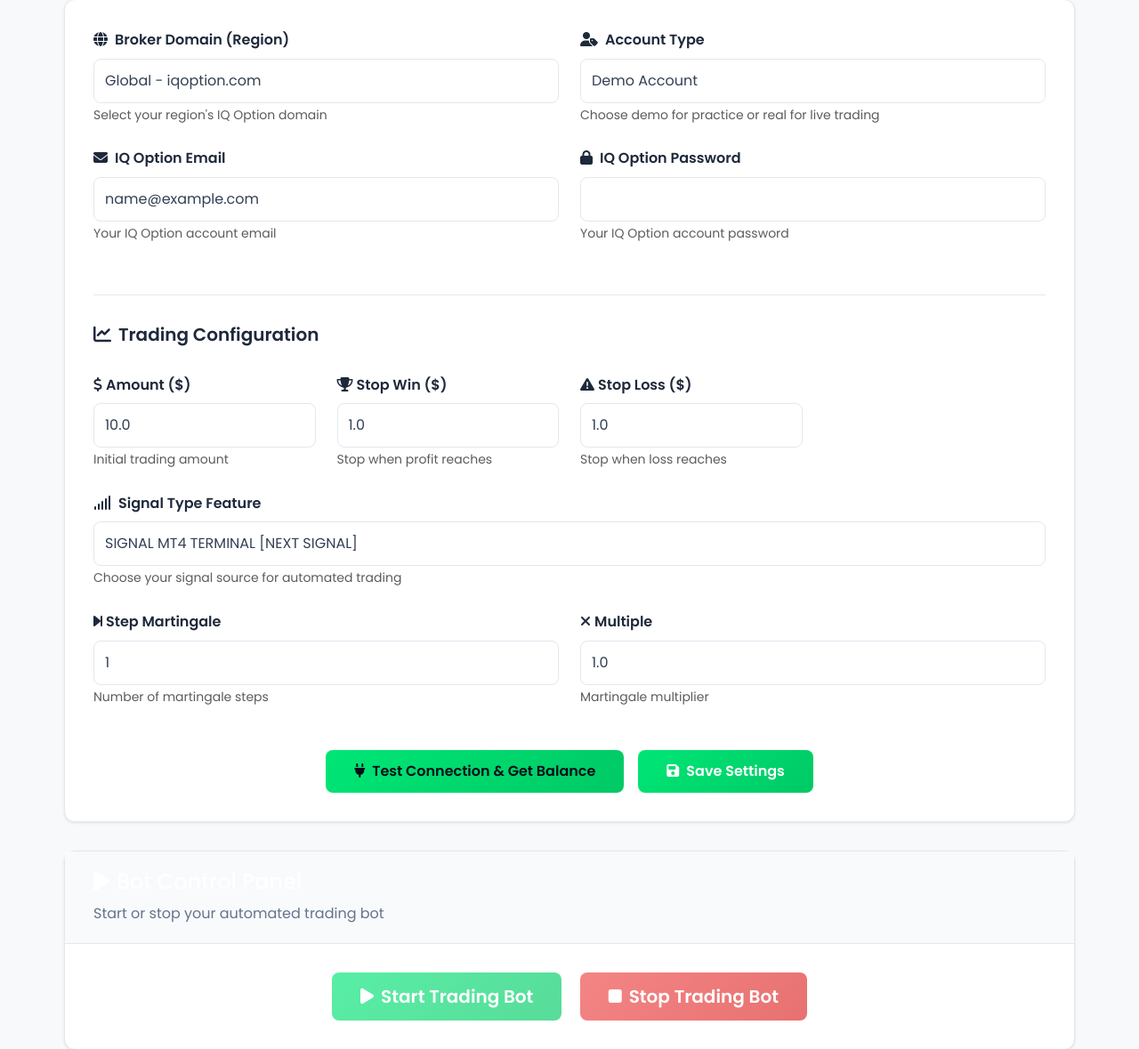
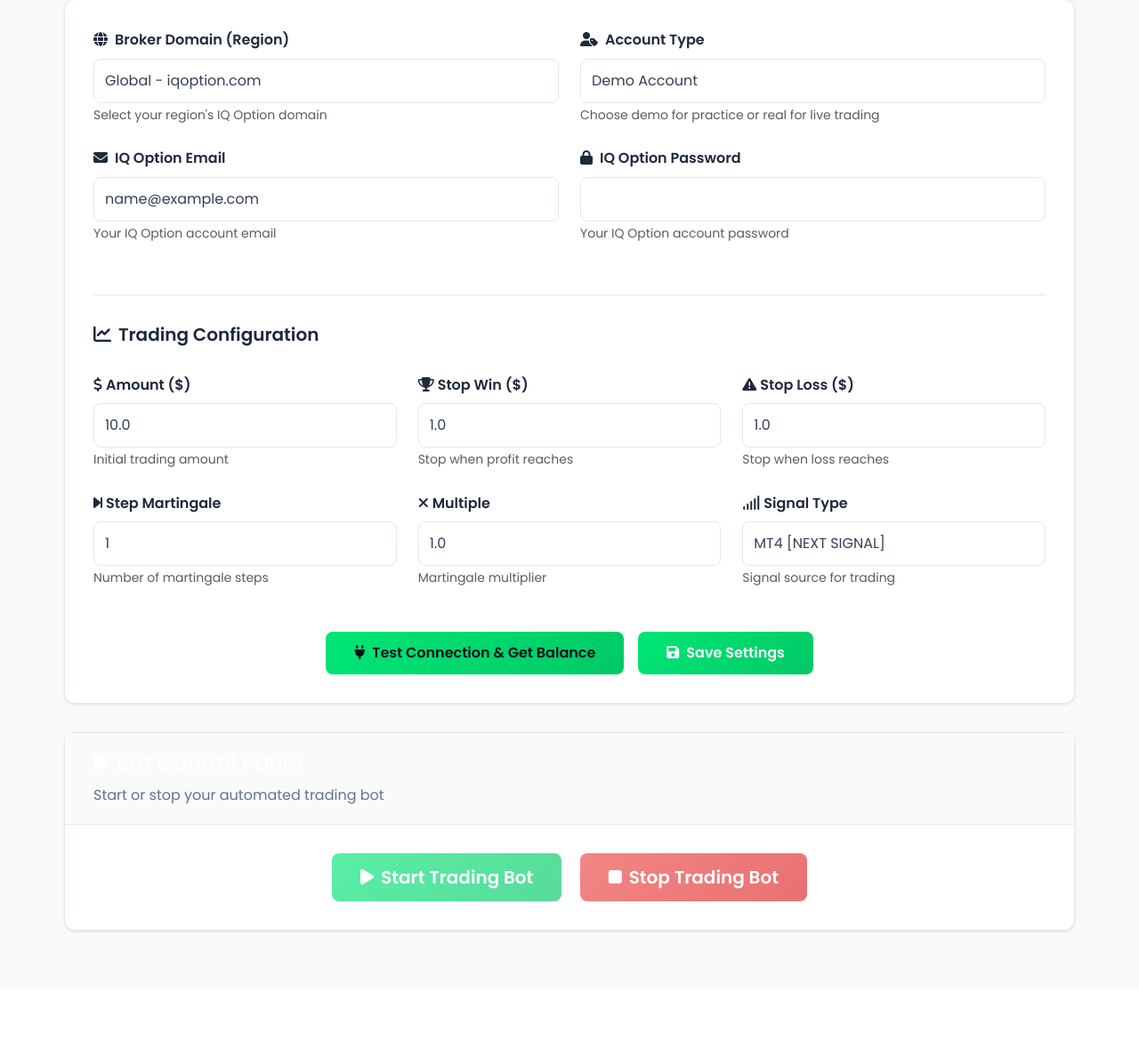
Before and after one commit to rahmangunawans/TradeForce, a Flask app: page /bot-settings in a window 1280 px wide. Shown: the part 322-1501 px from the top of the page at 89% size. After the commit the page ends 1370 px from the top, so only its background shows below. Run offline with Flask 3, Linux system fonts and the light colour scheme; a user stored in the database is signed in; tables that the repository leaves empty hold one stand-in row (values such as "Sample post").

Commit message:
Improve trading configuration layout and organization
Restructures the `bot_settings.html` template to improve the layout of trading configuration options by adjusting column sizes and grouping related settings into new rows.

Replit-Commit-Author: Agent
Replit-Commit-Session-Id: e4e3bba8-8395-4ebc-b4d6-9b365cd2066e
Replit-Commit-Checkpoint-Type: full_checkpoint
Replit-Commit-Screenshot-Url: https://storage.googleapis.com/screenshot-production-us-central1/e3c5f109-d270-4dca-aef4-be2f7a65422c/e4e3bba8-8395-4ebc-b4d6-9b365cd2066e/VZnlq2E

```diff
--- a/templates/bot_settings.html
+++ b/templates/bot_settings.html
@@ -362,9 +362,9 @@
                     <h5><i class="fas fa-chart-line me-2"></i>Trading Configuration</h5>
                 </div>
 
-                <!-- Basic Settings -->
+                <!-- Row 1: Basic Trading Settings -->
                 <div class="row">
-                    <div class="col-md-3">
+                    <div class="col-md-4">
                         <div class="form-group">
                             <label for="tradingAmount" class="form-label">
                                 <i class="fas fa-dollar-sign me-1"></i>Amount ($)
@@ -376,7 +376,7 @@
                         </div>
                     </div>
 
-                    <div class="col-md-3">
+                    <div class="col-md-4">
                         <div class="form-group">
                             <label for="stopWin" class="form-label">
                                 <i class="fas fa-trophy me-1"></i>Stop Win ($)
@@ -388,7 +388,7 @@
                         </div>
                     </div>
 
-                    <div class="col-md-3">
+                    <div class="col-md-4">
                         <div class="form-group">
                             <label for="stopLoss" class="form-label">
                                 <i class="fas fa-exclamation-triangle me-1"></i>Stop Loss ($)
@@ -399,41 +399,11 @@
                             <small class="form-text text-muted">Stop when loss reaches</small>
                         </div>
                     </div>
-
                 </div>
 
-                <!-- Signal Type Feature -->
+                <!-- Row 2: Martingale & Signal Settings -->
                 <div class="row">
-                    <div class="col-md-12">
-                        <div class="form-group">
-                            <label for="signalType" class="form-label">
-                                <i class="fas fa-signal me-2"></i>Signal Type Feature
-                            </label>
-                            <select class="form-control" id="signalType" name="signal_type">
-                                <option value="mt4_next_signal" {% if settings and settings.signal_type == 'mt4_next_signal' %}selected{% endif %}>
-                                    SIGNAL MT4 TERMINAL [NEXT SIGNAL]
-                                </option>
-                                <option value="mt4_next_candle" {% if settings and settings.signal_type == 'mt4_next_candle' %}selected{% endif %}>
-                                    SIGNAL MT4 TERMINAL [NEXT CANDLE]
-                                </option>
-                                <option value="tradingview_next_signal" {% if settings and settings.signal_type == 'tradingview_next_signal' %}selected{% endif %}>
-                                    SIGNAL TRADINGVIEW [NEXT SIGNAL]
-                                </option>
-                                <option value="tradingview_next_candle" {% if settings and settings.signal_type == 'tradingview_next_candle' %}selected{% endif %}>
-                                    SIGNAL TRADINGVIEW [NEXT CANDLE]
-                                </option>
-                                <option value="manual_input" {% if settings and settings.signal_type == 'manual_input' %}selected{% endif %}>
-                                    SIGNAL INPUT (2022-06-19 19:09:00,EURUSD,CALL OR PUT,1(TIMEFRAME))
-                                </option>
-                            </select>
-                            <small class="form-text text-muted">Choose your signal source for automated trading</small>
-                        </div>
-                    </div>
-                </div>
-
-                <!-- Martingale Settings -->
-                <div class="row" id="martingaleSettings">
-                    <div class="col-md-6">
+                    <div class="col-md-4">
                         <div class="form-group">
                             <label for="stepMartingale" class="form-label">
                                 <i class="fas fa-step-forward me-1"></i>Step Martingale
@@ -445,7 +415,7 @@
                         </div>
                     </div>
 
-                    <div class="col-md-6">
+                    <div class="col-md-4">
                         <div class="form-group">
                             <label for="martingaleMultiple" class="form-label">
                                 <i class="fas fa-times me-1"></i>Multiple
@@ -454,6 +424,32 @@
                                    value="{% if settings %}{{ settings.martingale_multiple }}{% else %}2.2{% endif %}"
                                    min="1.1" max="10" step="0.1">
                             <small class="form-text text-muted">Martingale multiplier</small>
+                        </div>
+                    </div>
+
+                    <div class="col-md-4">
+                        <div class="form-group">
+                            <label for="signalType" class="form-label">
+                                <i class="fas fa-signal me-1"></i>Signal Type
+                            </label>
+                            <select class="form-control" id="signalType" name="signal_type">
+                                <option value="mt4_next_signal" {% if settings and settings.signal_type == 'mt4_next_signal' %}selected{% endif %}>
+                                    MT4 [NEXT SIGNAL]
+                                </option>
+                                <option value="mt4_next_candle" {% if settings and settings.signal_type == 'mt4_next_candle' %}selected{% endif %}>
+                                    MT4 [NEXT CANDLE]
+                                </option>
+                                <option value="tradingview_next_signal" {% if settings and settings.signal_type == 'tradingview_next_signal' %}selected{% endif %}>
+                                    TRADINGVIEW [NEXT SIGNAL]
+                                </option>
+                                <option value="tradingview_next_candle" {% if settings and settings.signal_type == 'tradingview_next_candle' %}selected{% endif %}>
+                                    TRADINGVIEW [NEXT CANDLE]
+                                </option>
+                                <option value="manual_input" {% if settings and settings.signal_type == 'manual_input' %}selected{% endif %}>
+                                    MANUAL INPUT
+                                </option>
+                            </select>
+                            <small class="form-text text-muted">Signal source for trading</small>
                         </div>
                     </div>
 
```
